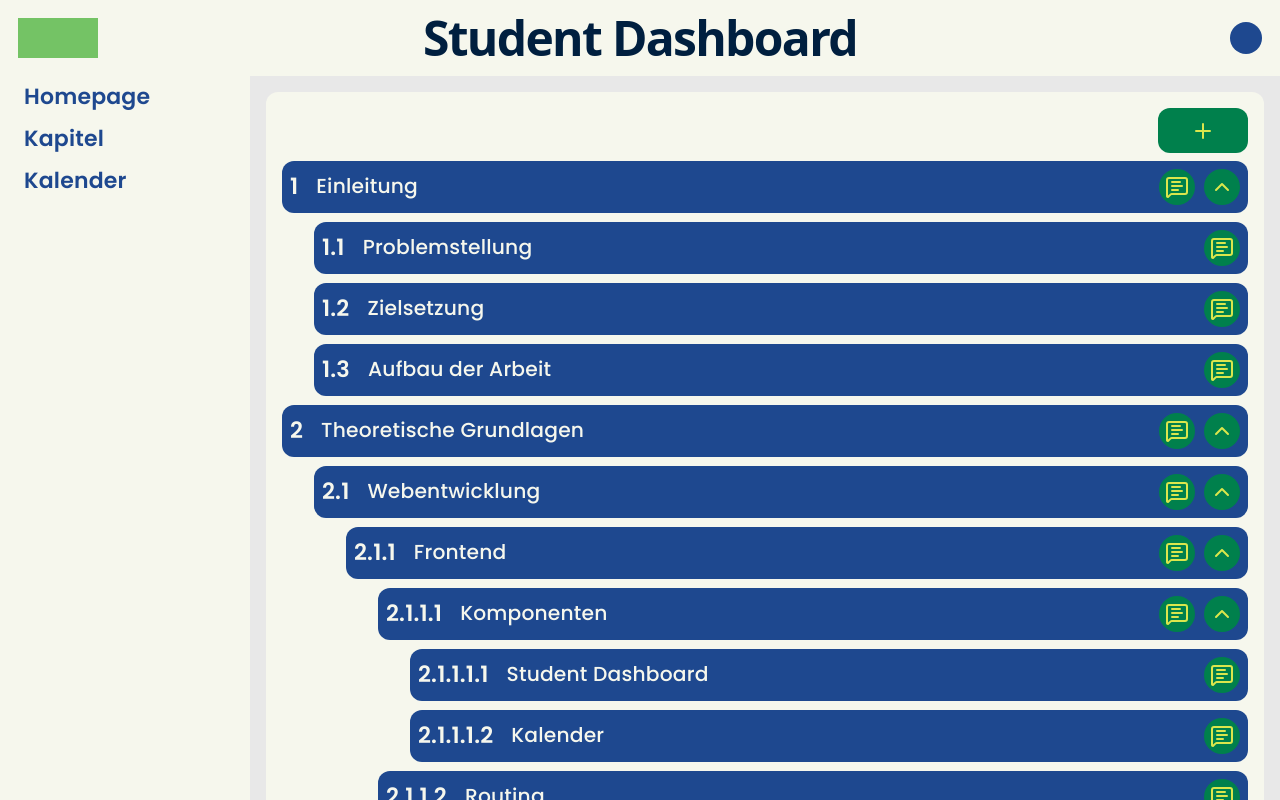
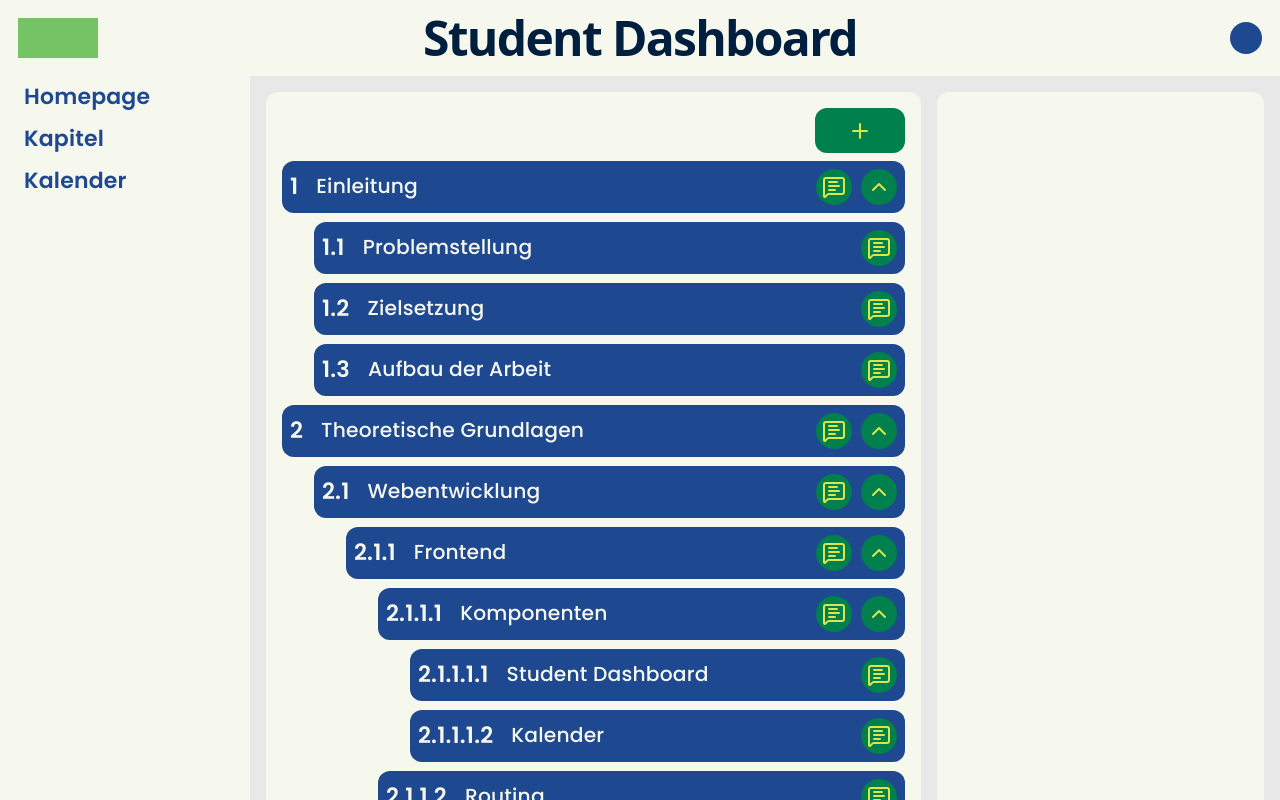
Before and after one commit to DerKeck05/MME_SS26_Gruppe_H_Thesis_expose, a React (Vite) app in the folder frontend/: page /student/outline in a window 1280 px wide. Both pictures are taken after a click on the button 1177 px from the left and 187 px from the top of the page. Shown: the top 800 px of the page. Built offline with nearby package versions, Linux system fonts and the light colour scheme; no server answers.

Commit message:
Added Comment Sidebar for later added Comments Feature

```diff
--- a/frontend/src/student_pages/outline_pages/outline-component.tsx
+++ b/frontend/src/student_pages/outline_pages/outline-component.tsx
@@ -14,9 +14,10 @@ export interface UIChapter {
 interface OutlineComponentProps {
     chapters: Chapter[];
     onEditChapter: (chapter: Chapter) => void;
+    onCommentClick: (chapter: Chapter) => void;
 }
 
-function OutlineComponent({chapters, onEditChapter}: OutlineComponentProps) {
+function OutlineComponent({chapters, onEditChapter, onCommentClick}: OutlineComponentProps) {
     const [expandedChapters, setExpandedChapters] = useState<Set<number>>(
         new Set(chapters.filter(chapter =>
             chapters.some(child => child.parentId === chapter.id)
@@ -86,9 +87,7 @@ function OutlineComponent({chapters, onEditChapter}: OutlineComponentProps) {
                         isExpanded={expandedChapters.has(chapter.id)}
                         onToggle={() => toggleChapter(chapter.id)}
                         onEdit={() => onEditChapter(originalChapter)}
-                        onCommentClick={() => {
-                            // showCommentSidebar
-                        }}
+                        onCommentClick={()=> onCommentClick(originalChapter)}
                     />
                 );
             })}
--- a/frontend/src/student_pages/outline_pages/outline-page.tsx
+++ b/frontend/src/student_pages/outline_pages/outline-page.tsx
@@ -22,6 +22,7 @@ function OutlinePage() {
     const [chapters, setChapters] = useState<Chapter[]>(dummyChapters);
     const [showAddModal, setShowAddModal] = useState(false);
     const [editChapter, setEditChapter] = useState<Chapter | null>(null);
+    const [showCommentSidebar, setShowCommentSidebar] = useState(false);
 
     useEffect(() => {
         async function loadChapters() {
@@ -115,8 +116,9 @@ function OutlinePage() {
     }
 
     return (
+        <div className={"flex flex-row"}>
             <div
-            className="outline-page flex bg-(--white) rounded-(--border-radius) flex-col m-(--spacing-medium) p-(--spacing-medium)">
+                className="outline-page flex flex-4/6 bg-(--white) rounded-(--border-radius) flex-col m-(--spacing-medium) p-(--spacing-medium)">
                 <div className="outline-page-header flex justify-end">
                     <button className="w-20 h-10 rounded-(--border-radius)" onClick={() => {
                         setShowAddModal(true);
@@ -128,6 +130,7 @@ function OutlinePage() {
                 <OutlineComponent
                     chapters={chapters}
                     onEditChapter={setEditChapter}
+                    onCommentClick={() => {setShowCommentSidebar(!showCommentSidebar)}}
                 />
 
                 {showAddModal && (
@@ -152,6 +155,14 @@ function OutlinePage() {
                     />
                 )}
             </div>
+
+            {showCommentSidebar && (
+                <div
+                    className={"flex flex-1/3 bg-(--white) rounded-(--border-radius) flex-col mr-(--spacing-medium) mt-(--spacing-medium) mb-(--spacing-medium)p-(--spacing-medium)"}>
+                    {/*TODO hier dann Kommentare für Kapitel laden*/}
+                </div>
+            )}
+        </div>
     );
 }
 
```
Lines whose indentation alone changed are shown as unchanged.
